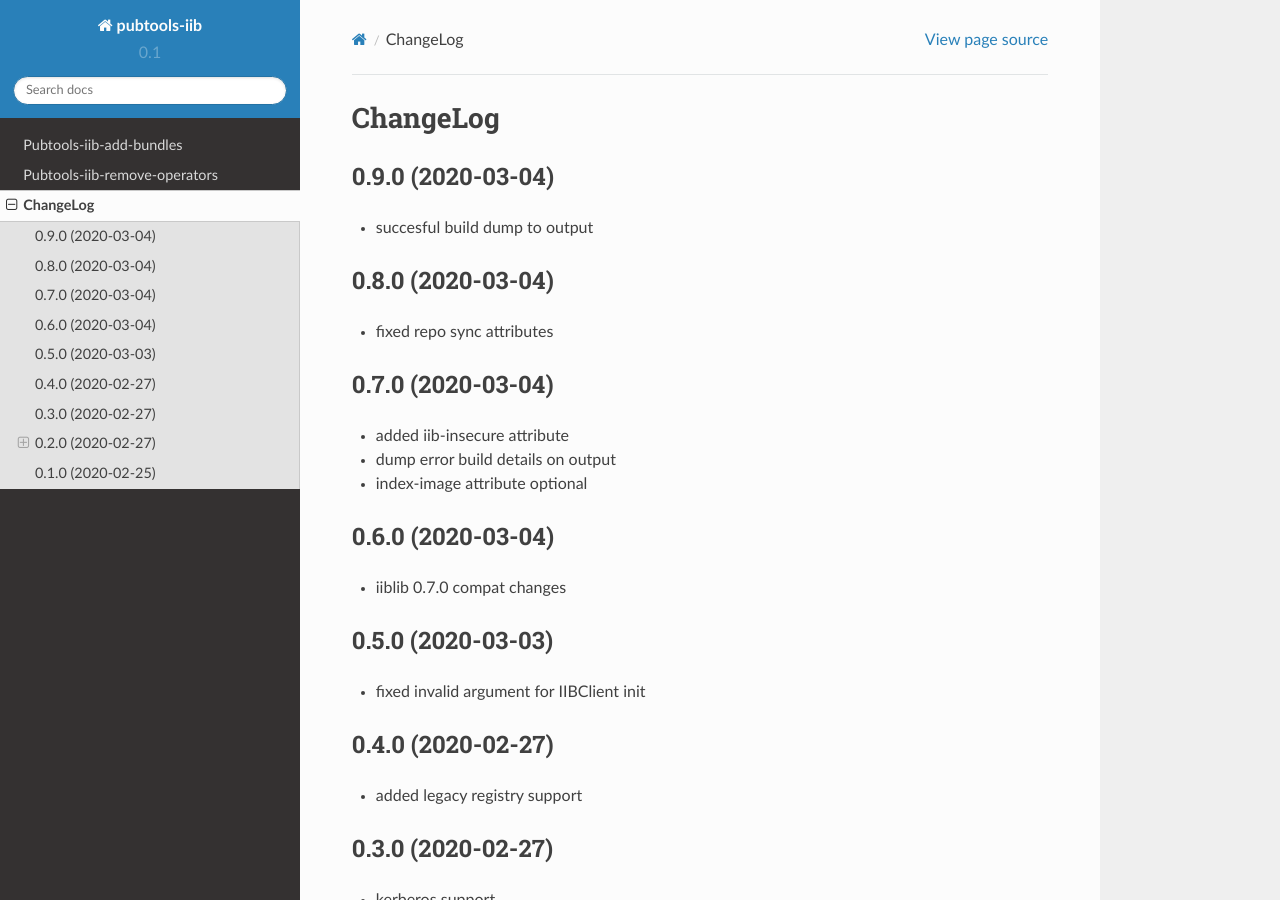
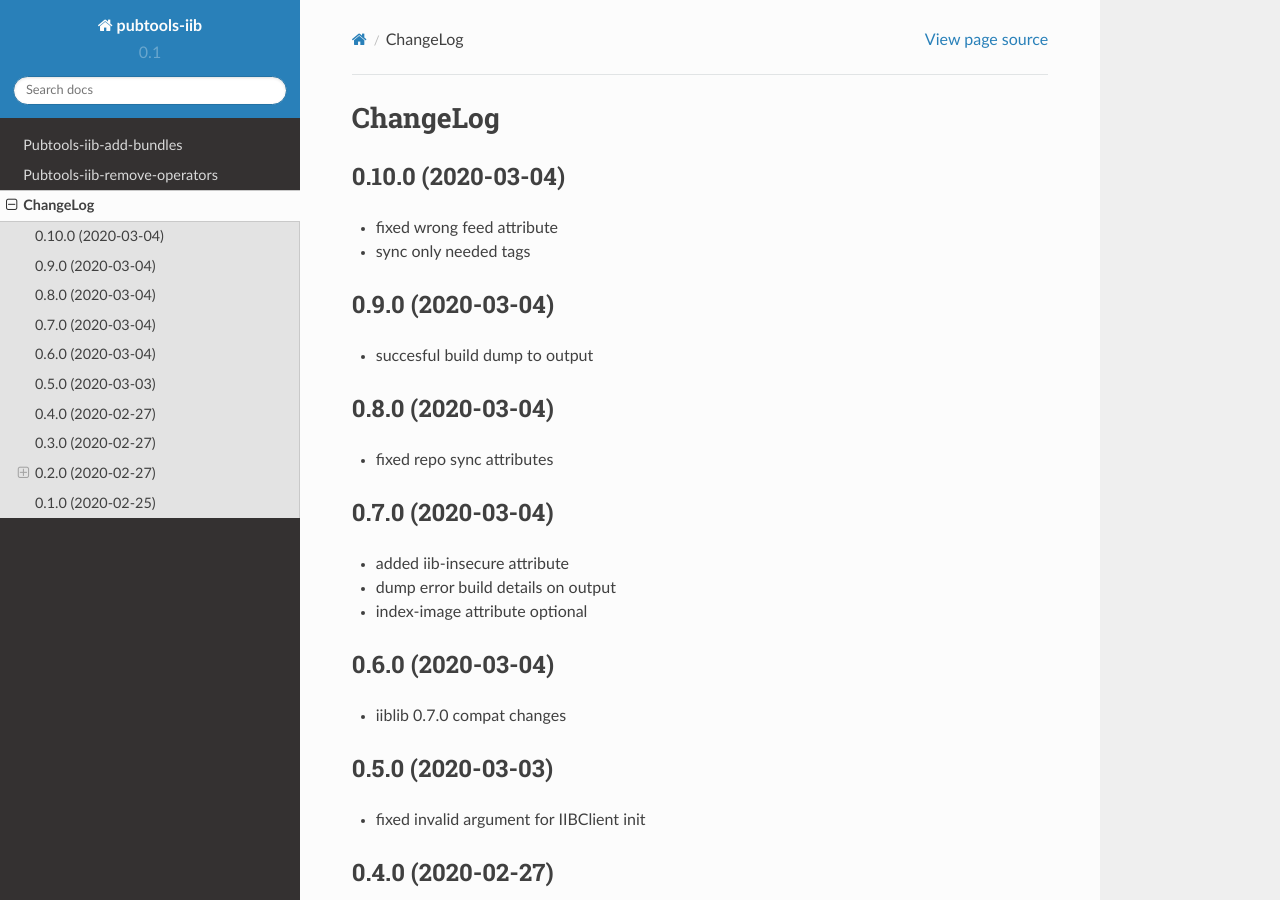
Before and after one commit to release-engineering/pubtools-iib, a Sphinx documentation site: the page built from docs/source/CHANGELOG.rst, in a window 1280 px wide and 900 px high. Built offline with Sphinx 7.4.7 and the Read the Docs theme 2.0.0, drawn with Linux system fonts in a browser that asks for light colours.

Commit message:
v0.10.0 changelog

```diff
--- a/docs/source/CHANGELOG.rst
+++ b/docs/source/CHANGELOG.rst
@@ -1,5 +1,10 @@
 ChangeLog
 =========
+
+0.10.0 (2020-03-04)
+-------------------
+* fixed wrong feed attribute
+* sync only needed tags
 
 0.9.0 (2020-03-04)
 ------------------
--- a/setup.py
+++ b/setup.py
@@ -66,7 +66,7 @@ if os.environ.get("READTHEDOCS", None):
 
 setup(
     name="pubtools-iib",
-    version="0.9.0",
+    version="0.10.0",
     description="Pubtools-iib",
     long_description=long_description,
     author="Jindrich Luza",
```
